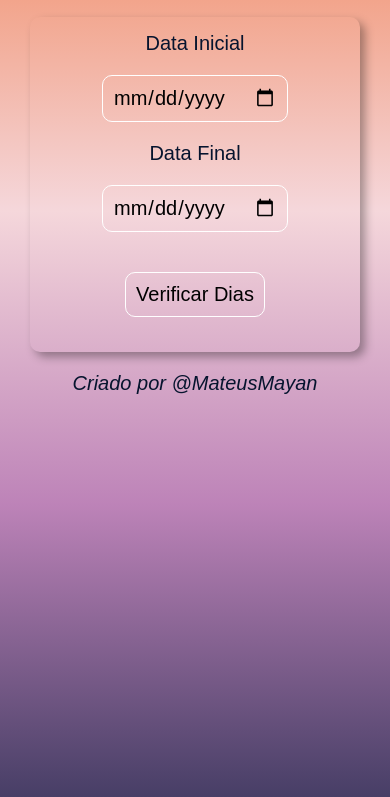
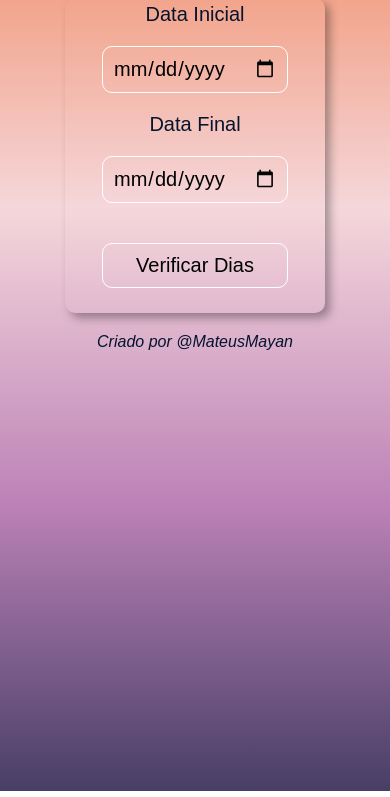
Before and after one commit to MateusMayan/contador_dias, a plain HTML site: page index.html in a window 390 px wide. Shown: the part 82-879 px from the top of the page. Drawn offline with Linux system fonts and the light colour scheme.

Commit message:
adicionado media querie e display flex nos inputs

```diff
--- a/style.css
+++ b/style.css
@@ -3,10 +3,16 @@ body{
     background: linear-gradient( to top,  #473E66, #BD83B8, #F5D7DB, #F1916D);
     background-repeat: no-repeat;
     background-size: cover;
-    min-height: 100vh;
+    height: 100vh;
+    overflow-y: hidden;
+    overflow-x: hidden;
 }
 
 .container {
+   display: flex;
+   flex-direction: column;
+   align-items: center;
+   justify-content: center;
    background: transparent;
    color: #06142E;
    border-radius: 10px;
@@ -20,6 +26,11 @@ body{
 label {
     font: normal 15pt arial;
     color: #06142E;
+}
+
+.inputs {
+    display: flex;
+    flex-direction: column;
 }
 
 input {
@@ -48,3 +59,14 @@ footer, header {
 footer {
     font-style: italic;
 }
+
+@media (max-width: 426px) {
+    .container{
+        width: 250px;
+        padding: 5px;
+    }
+
+    body {
+        font: normal 12pt arial;
+    }
+}
```
